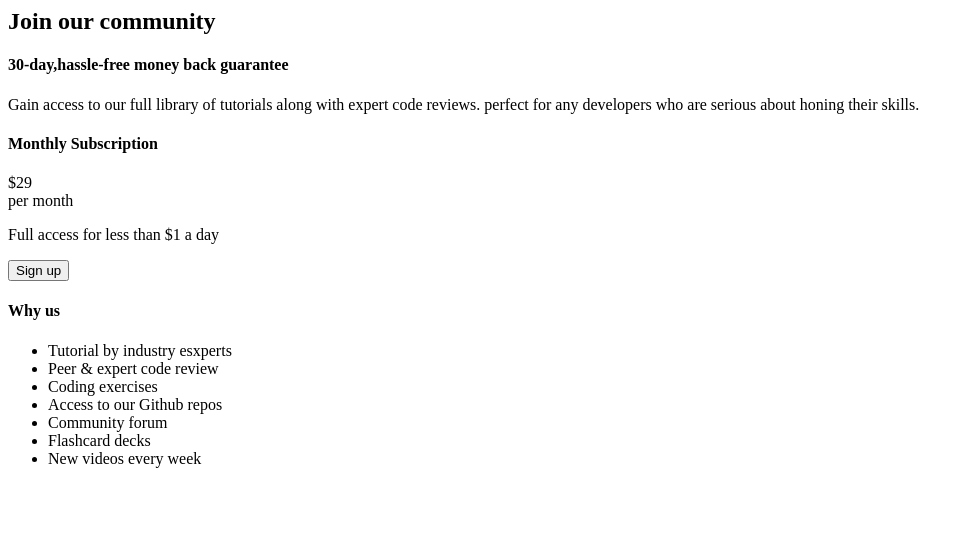
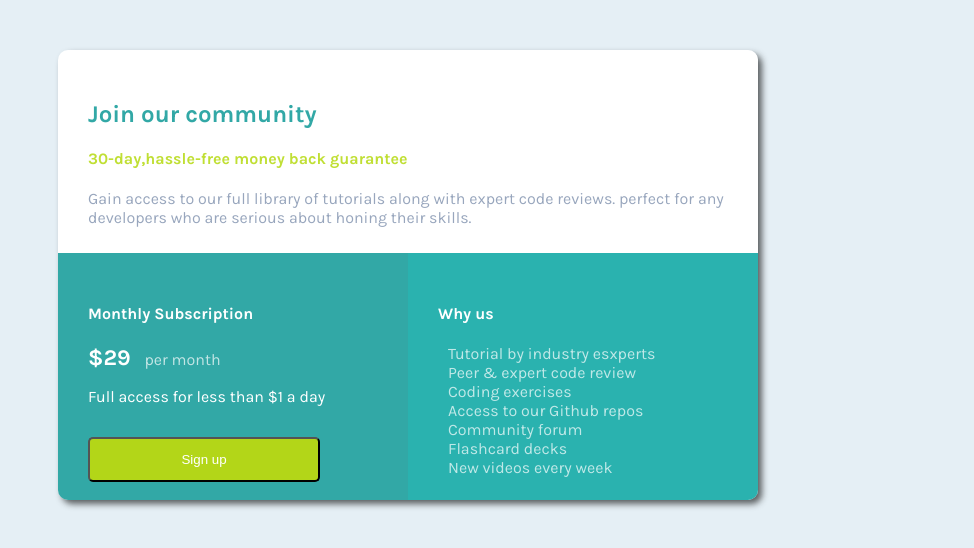
Before and after one commit to echocode1/Pricing-card-frontend-challenge, a plain HTML site: page index.html in a window 1280 px wide. Shown: the whole page, without its empty margins (0-974 px from the left). Drawn offline with Linux system fonts and the light colour scheme.

Commit message:
Update index.html

```diff
--- a/index.html
+++ b/index.html
@@ -2,10 +2,9 @@
     <head>
         <title>Pricing Card</title>
         <link rel="preconnect" href="https://fonts.googleapis.com">
-    <link rel="preconnect" href="https://fonts.gstatic.com" crossorigin>
-    <link href="https://fonts.googleapis.com/css2?family=Karla:ital,wght@0,200..800;1,200..800&family=Lora:ital,wght@0,700;1,700&family=Roboto:ital,wght@0,100;0,300;0,400;
-    0,500;0,700;0,900;1,100;1,300;1,400;1,500;1,700;1,900&display=swap" rel="stylesheet">
-        <link href="./style.css" rel-"stylesheet">
+<link rel="preconnect" href="https://fonts.gstatic.com" crossorigin>
+<link href="https://fonts.googleapis.com/css2?family=Karla:ital,wght@0,200..800;1,200..800&family=Lora:ital,wght@0,700;1,700&family=Roboto:ital,wght@0,100;0,300;0,400;0,500;0,700;0,900;1,100;1,300;1,400;1,500;1,700;1,900&display=swap" rel="stylesheet">
+        <link href="./style.css" rel="stylesheet">
         </head>
         <body>
         <div id='price-grid'>
```
